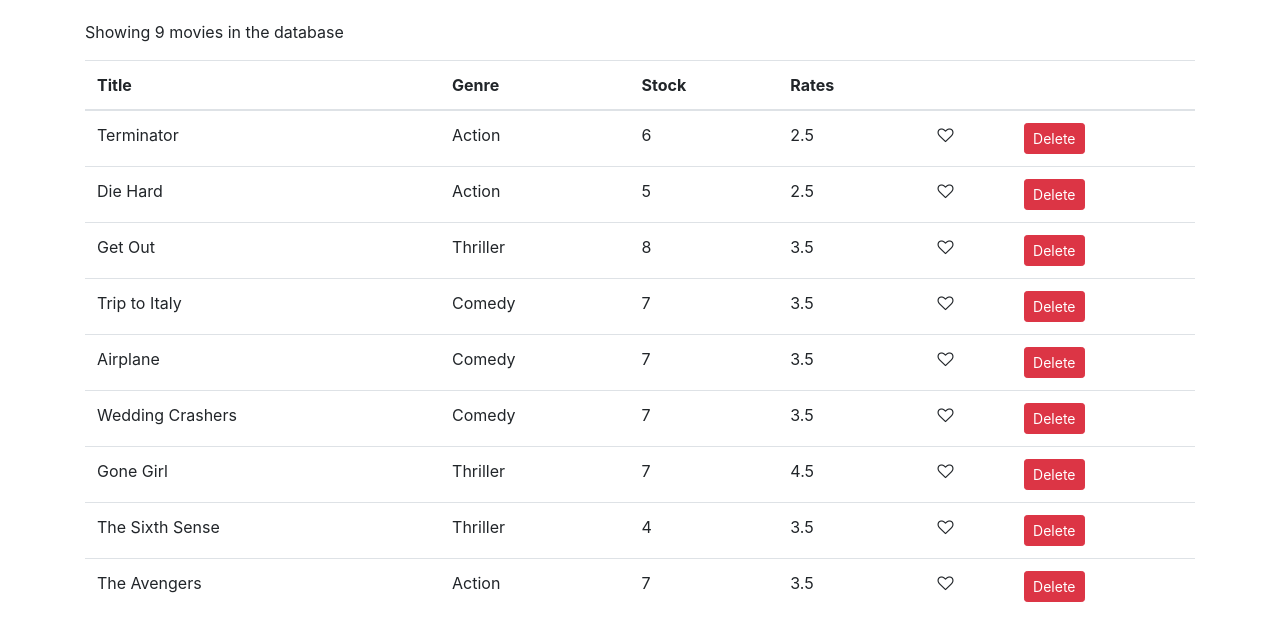
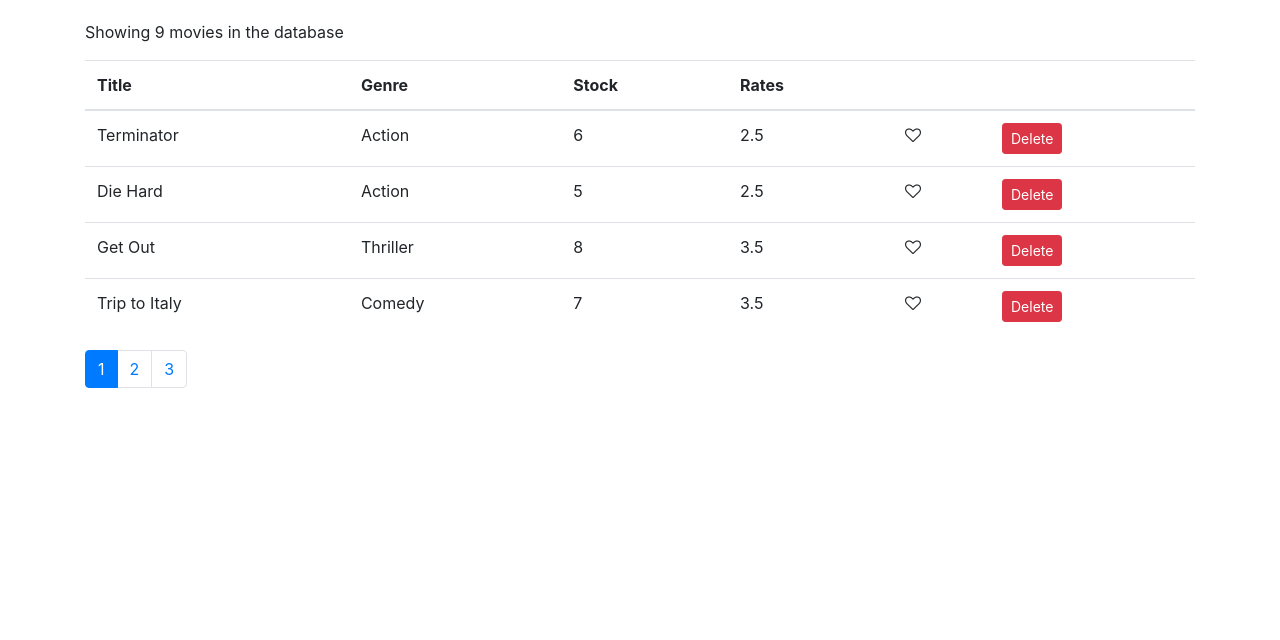
Before and after one commit to xDamneDx/Mastering-React, a React (Create React App) app in the folder vidly/: page / in a window 1280 px wide. Shown: the top 640 px of the page. Built offline with nearby package versions, Linux system fonts and the light colour scheme; the HTML template or start-up script is replaced by a standard one.

Commit message:
In the process of passing 'Pagination, Filtering and Sorting' chapter

```diff
--- a/vidly/package.json
+++ b/vidly/package.json
@@ -8,6 +8,7 @@
     "@testing-library/user-event": "^7.1.2",
     "bootstrap": "^4.4.1",
     "font-awesome": "^4.7.0",
+    "lodash": "^4.17.15",
     "react": "^16.13.1",
     "react-dom": "^16.13.1",
     "react-scripts": "3.4.1"
--- /dev/null
+++ b/vidly/src/components/common/pagination.jsx
@@ -0,0 +1,27 @@
+import React from 'react';
+import _ from 'lodash';
+
+const Pagination = (props) => {
+  const { itemsCount, pageSize, currentPage, onPageChange } = props;
+  const pageCount = Math.ceil(itemsCount / pageSize);
+  if (pageCount === 1) return null;
+  const pages = _.range(1, pageCount + 1);
+
+  return (
+    <nav>
+      <ul className='pagination'>
+        {pages.map(page => (
+          <li key={page} className={page === currentPage ? 'page-item active' : 'page-item'} style={{ cursor: 'pointer' }}>
+            <a className='page-link' onClick={() => onPageChange(page)}>{page}</a>
+          </li>
+        ))}
+      </ul>
+    </nav>
+  );
+};
+
+export default Pagination;
+
+// <li className='page-item'><a class='page-link' href='#'>1</a></li>
+// <li className='page-item'><a class='page-link' href='#'>2</a></li>
+// <li className='page-item'><a class='page-link' href='#'>3</a></li>
--- a/vidly/src/components/movies.jsx
+++ b/vidly/src/components/movies.jsx
@@ -1,10 +1,14 @@
 import React, { Component } from 'react';
 import { getMovies } from '../services/fakeMovieService';
 import Like from './common/like';
+import Pagination from './common/pagination';
+import { paginate } from '../utils/paginate';
 
 class Movies extends Component {
   state = {
-      movies: getMovies()
+      movies: getMovies(),
+      pageSize: 4,
+      currentPage: 1
   }
 
   handleLike = movie => {
@@ -20,16 +24,23 @@
     this.setState({ movies })
   }
 
+  handlePageChange = page => {
+    this.setState({ currentPage: page });
+  }
+
   render () {
     const { length: count } = this.state.movies;
+    const { pageSize, currentPage, movies: allMovies } = this.state;
 
     if (count === 0) {
       return <p>There are no movies in the database</p>;
     }
 
+    const movies = paginate(allMovies, currentPage, pageSize);
+
     return (
       <>
-        <p>Showing {this.state.movies.length} movies in the database</p>
+        <p>Showing {count} movies in the database</p>
         <table className='table'>
           <thead>
             <tr>
@@ -42,7 +53,7 @@
             </tr>
           </thead>
           <tbody>
-            {this.state.movies.map(movie => (
+            {movies.map(movie => (
               <tr key={movie._id}>
                 <td>{movie.title}</td>
                 <td>{movie.genre.name}</td>
@@ -55,6 +66,12 @@
             ))}
           </tbody>
         </table>
+        <Pagination
+          itemsCount={count}
+          pageSize={pageSize}
+          currentPage={currentPage}
+          onPageChange={this.handlePageChange}
+        />
       </>
     );
   }
--- /dev/null
+++ b/vidly/src/utils/paginate.js
@@ -0,0 +1,6 @@
+import _ from 'lodash';
+
+export const paginate = (items, pageNumber, pageSize) => {
+  const startIndex = (pageNumber - 1) * pageSize;
+  return _(items).slice(startIndex).take(pageSize).value();
+};
```
